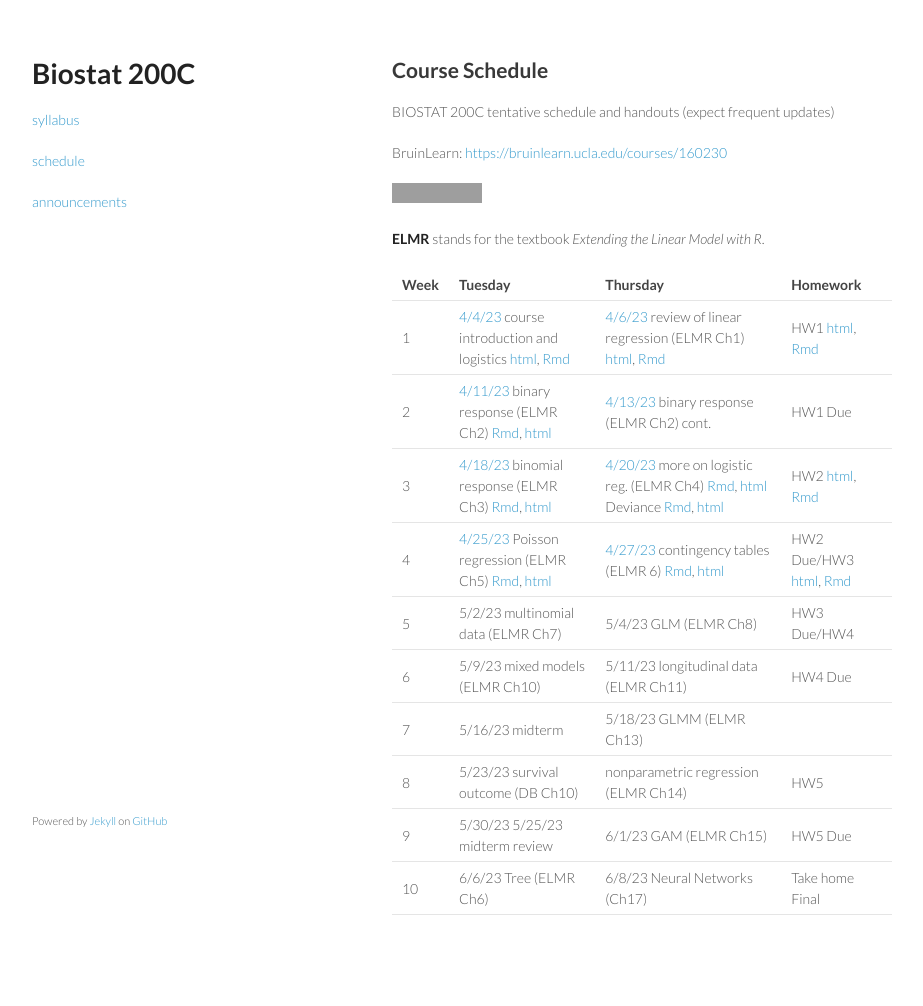
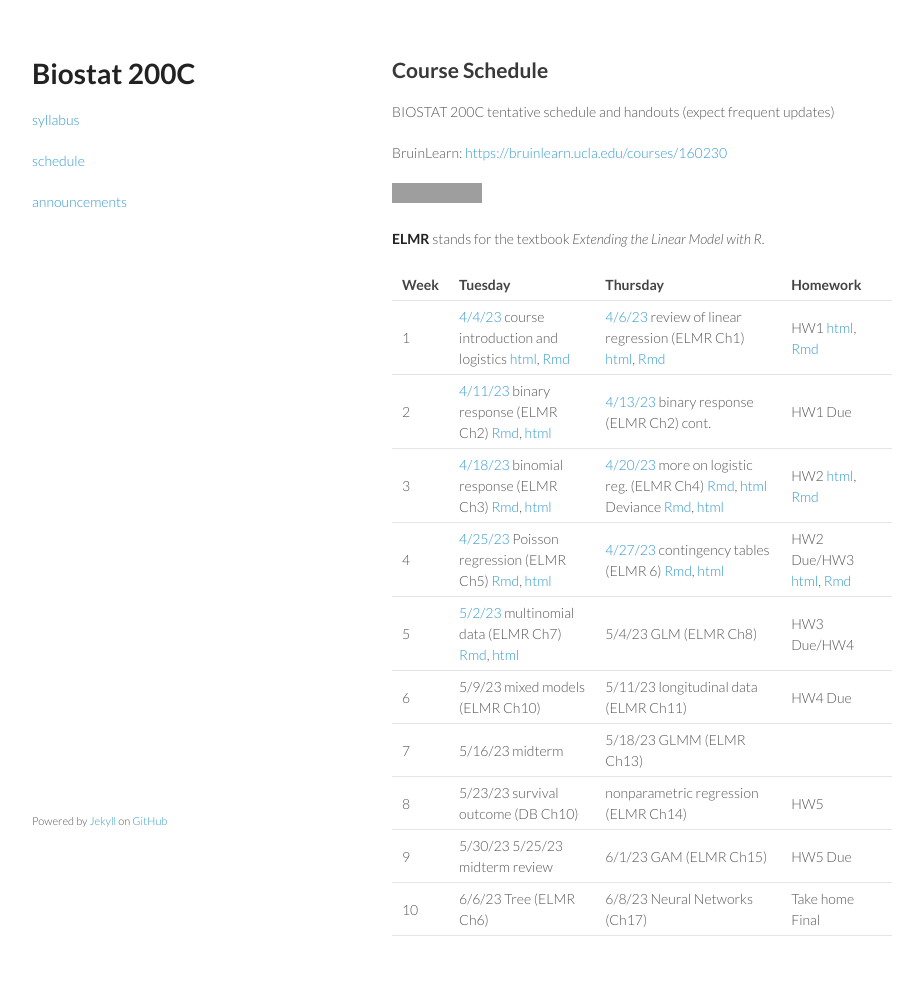
Before and after one commit to ucla-biostat-200c/2023spring, a Jekyll site: the page built from schedule/schedule.md, in a window 1280 px wide. Shown: the whole page, without its empty margins (178-1101 px from the left). Built offline with Jekyll 4.4.1, drawn with Linux system fonts in a browser that asks for light colours; before the commit the page ends 985 px from its top, so only the background shows below that; grey boxes are pictures that could not be loaded.

Commit message:
update schedule

```diff
--- a/schedule/schedule.md
+++ b/schedule/schedule.md
@@ -19,7 +19,7 @@
 | 2 | [4/11/23](https://ucla-biostat-200c.github.io/2023spring/biostat200cspring2023/2023/04/11/week2-day1.html) binary response (ELMR Ch2) [Rmd](https://raw.githubusercontent.com/ucla-biostat-200c/2023spring/master/slides/03-binary/binary.Rmd), [html](../slides/03-binary/binary.html) | [4/13/23](https://ucla-biostat-200c.github.io/2023spring/biostat200cspring2023/2023/04/13/week2-day2.html) binary response (ELMR Ch2) cont.|HW1 Due |
 | 3 | [4/18/23](https://ucla-biostat-200c.github.io/2023spring/biostat200cspring2023/2023/04/18/week3-day1.html) binomial response (ELMR Ch3) [Rmd](https://raw.githubusercontent.com/ucla-biostat-200c/2023spring/master/slides/04-binomial/binomial.Rmd), [html](../slides/04-binomial/binomial.html)  | [4/20/23](https://ucla-biostat-200c.github.io/2023spring/biostat200cspring2023/2023/04/20/week3-day2.html)  more on logistic reg. (ELMR Ch4) [Rmd](https://raw.githubusercontent.com/ucla-biostat-200c/2023spring/master/slides/05-otherlogistic/otherlogistic.Rmd), [html](../slides/05-otherlogistic/otherlogistic.html) Deviance [Rmd](https://raw.githubusercontent.com/ucla-biostat-200c/2023spring/master/slides/review/deviance.Rmd), [html](../slides/review/deviance.html) |HW2 [html](../hw/hw2.html), [Rmd](https://raw.githubusercontent.com/ucla-biostat-200c/2023spring/master/hw/hw2.Rmd) |
 | 4 | [4/25/23](https://ucla-biostat-200c.github.io/2023spring/biostat200cspring2023/2023/04/25/week4-day1.html) Poisson regression (ELMR Ch5) [Rmd](https://raw.githubusercontent.com/ucla-biostat-200c/2023spring/master/slides/06-count/count.Rmd), [html](../slides/06-count/count.html)| [4/27/23](https://ucla-biostat-200c.github.io/2023spring/biostat200cspring2023/2023/04/27/week4-day2.html)  contingency tables (ELMR 6) [Rmd](https://raw.githubusercontent.com/ucla-biostat-200c/2023spring/master/slides/07-ctable/ctable.Rmd), [html](../slides/07-ctable/ctable.html) | HW2 Due/HW3 [html](../hw/hw3.html), [Rmd](https://raw.githubusercontent.com/ucla-biostat-200c/2023spring/master/hw/hw3.Rmd)|
-| 5 | 5/2/23 multinomial data (ELMR Ch7)   | 5/4/23 GLM (ELMR Ch8)   | HW3 Due/HW4 |
+| 5 | [5/2/23](https://ucla-biostat-200c.github.io/2023spring/biostat200cspring2023/2023/05/02/week5-day1.html) multinomial data (ELMR Ch7) [Rmd](https://raw.githubusercontent.com/ucla-biostat-200c/2023spring/master/slides/08-multinomial/multinomial.Rmd), [html](../slides/08-multinomial/multinomial.html)  | 5/4/23 GLM (ELMR Ch8)   | HW3 Due/HW4 |
 | 6 | 5/9/23  mixed models (ELMR Ch10)    | 5/11/23 longitudinal data (ELMR Ch11)   | HW4 Due |
 | 7 | 5/16/23 midterm     | 5/18/23  GLMM (ELMR Ch13)  |  |
 | 8 | 5/23/23 survival outcome (DB Ch10)  | nonparametric regression (ELMR Ch14) | HW5|
```
